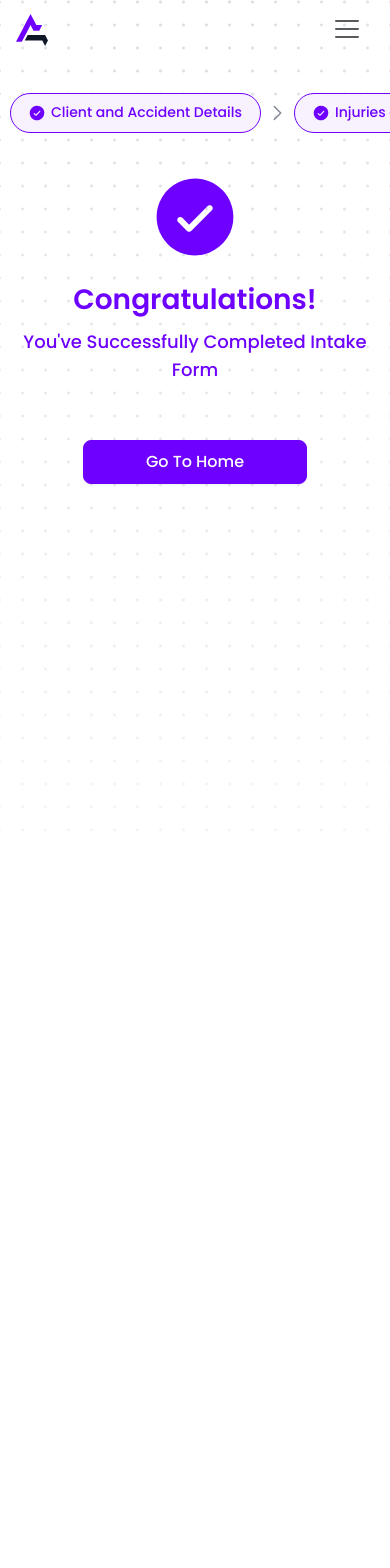
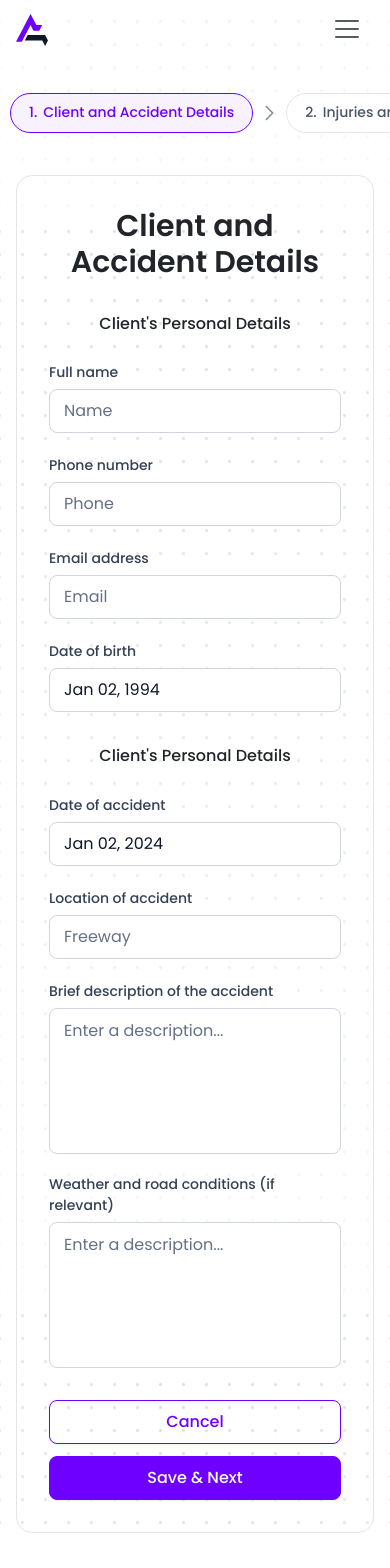
Before and after one commit to shahbaz760/nocred3, a React (Vite) app: page /post-case in a window 390 px wide. Shown: the top 1568 px of the page. Before the commit the page ends 940 px from the top, so only its background shows below. Built offline with nearby package versions, Linux system fonts and the light colour scheme.

Commit message:
worked on banner responsive changes

```diff
--- a/src/pages/post-case/index.tsx
+++ b/src/pages/post-case/index.tsx
@@ -20,7 +20,7 @@ import Header from '../../common/header';
 
 const PostCase = () => {
   const [loading, setLoading] = useState(false);
-  const [activeStep, setActiveStep] = useState(4);
+  const [activeStep, setActiveStep] = useState(1);
 
   const currentDate = new Date();
   const twentyYearsAgo = new Date(currentDate);
```
